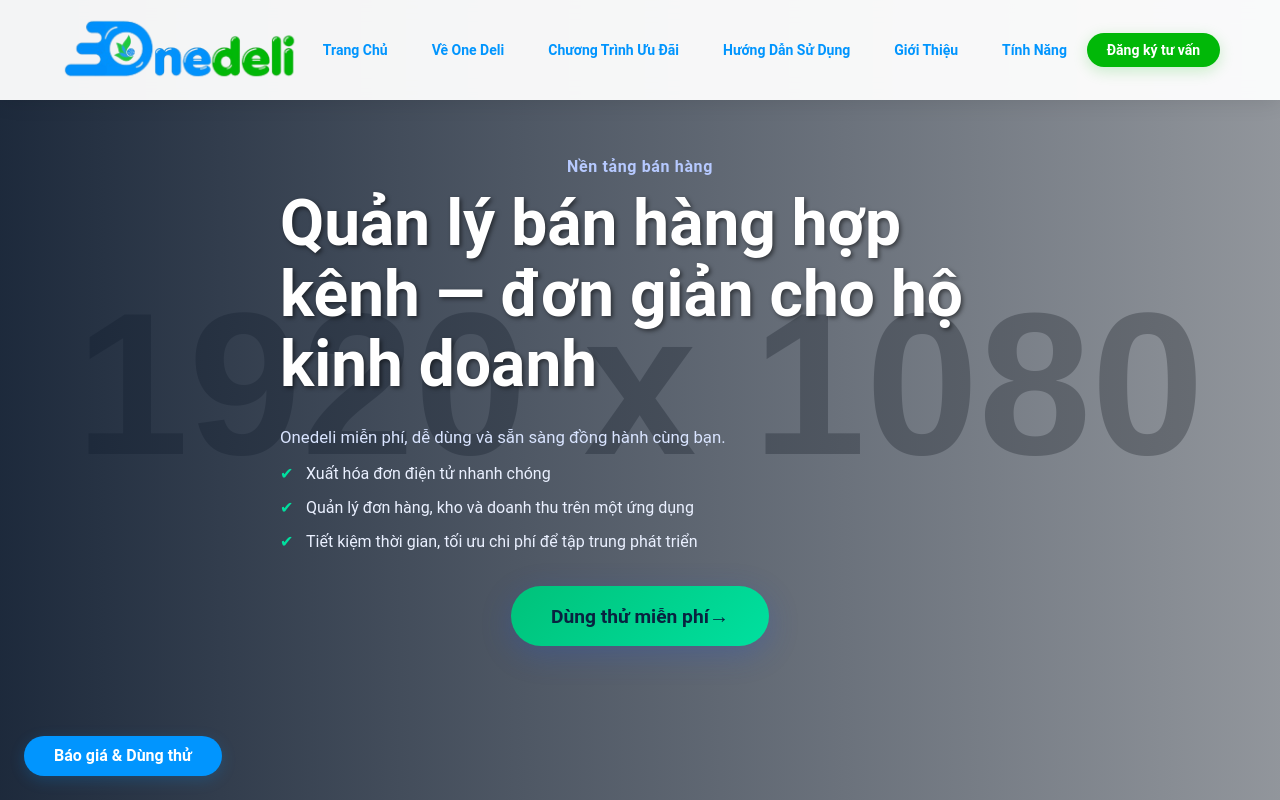
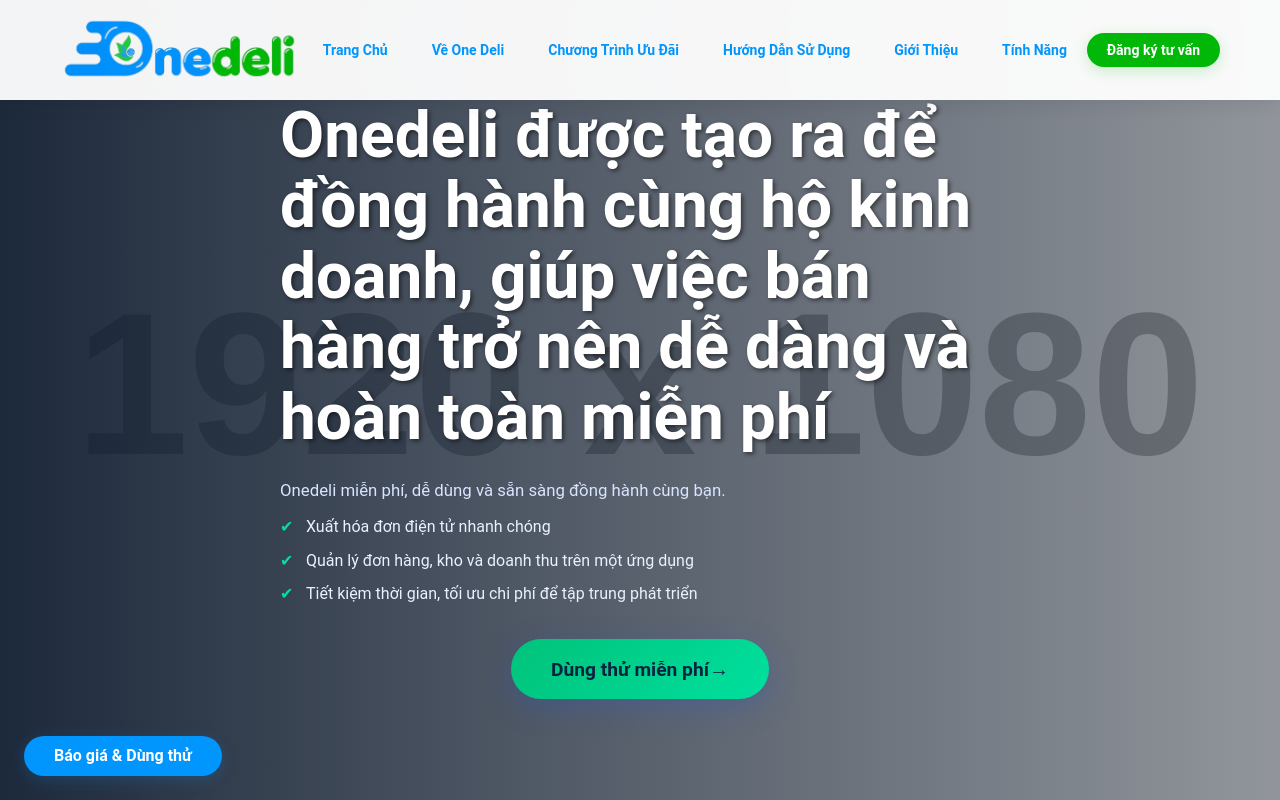
Before and after one commit to levanthien21/WEB-ONEDELI, a Next.js app: page / in a window 1280 px wide. Shown: the top 800 px of the page. Built offline with nearby package versions, Linux system fonts and the light colour scheme.

Commit message:
Hero: remove eyebrow and set heading to requested OneDeli statement

```diff
--- a/components/Hero/Hero.tsx
+++ b/components/Hero/Hero.tsx
@@ -19,8 +19,7 @@ const Hero: React.FC = () => {
       <div className="hero-content">
         <div className="container">
           <div className="hero-text fade-in-up">
-            <div className="hero-eyebrow">Nền tảng bán hàng</div>
-            <h1 className="hero-title">Quản lý bán hàng hợp kênh — đơn giản cho hộ kinh doanh</h1>
+            <h1 className="hero-title">Onedeli được tạo ra để đồng hành cùng hộ kinh doanh, giúp việc bán hàng trở nên dễ dàng và hoàn toàn miễn phí</h1>
             <p className="hero-kicker">Onedeli miễn phí, dễ dùng và sẵn sàng đồng hành cùng bạn.</p>
             <ul className="hero-benefits">
               <li>Xuất hóa đơn điện tử nhanh chóng</li>
```
